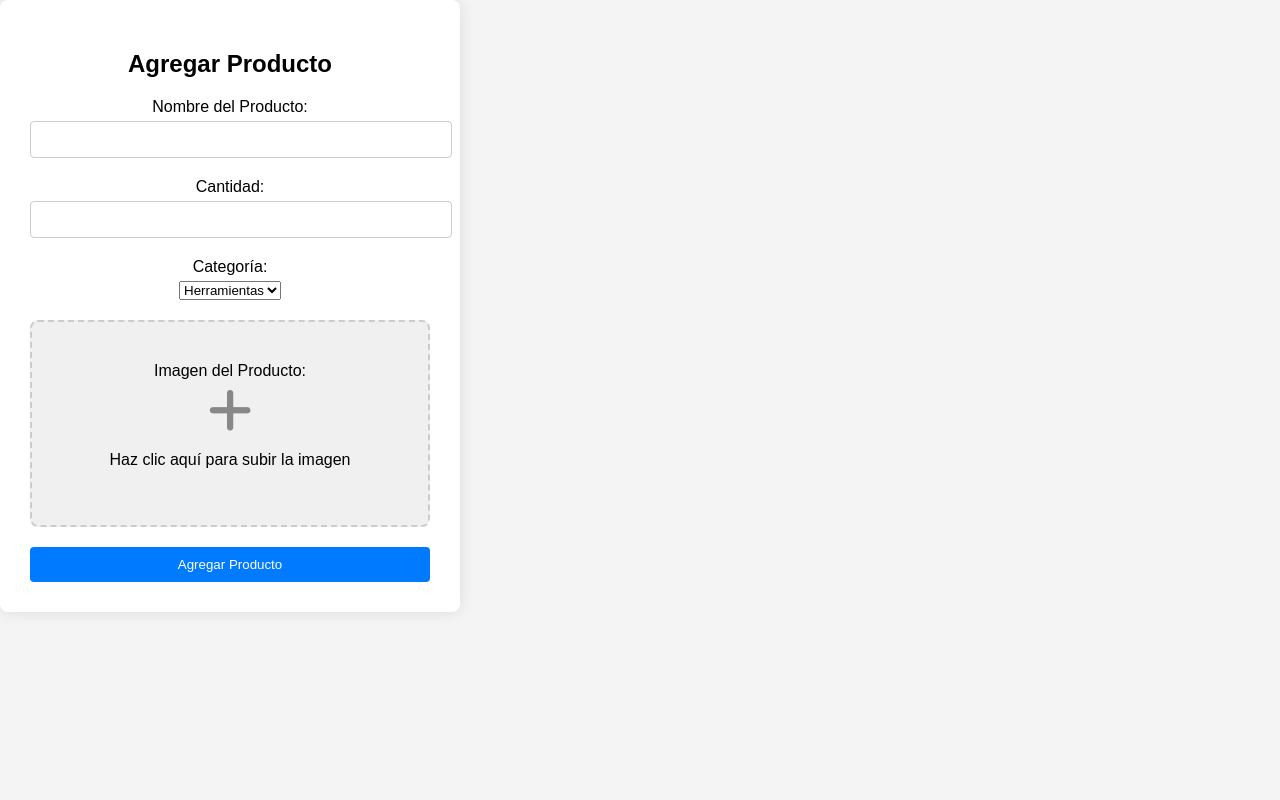
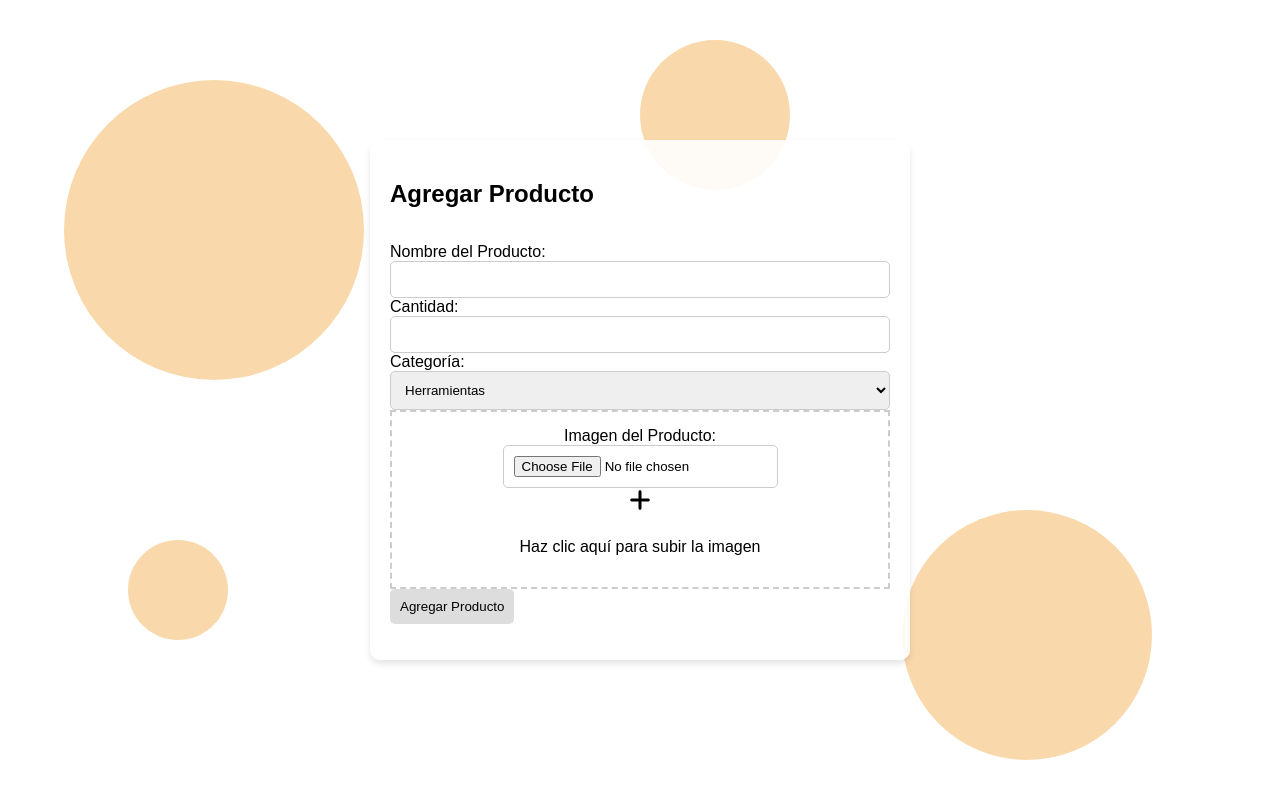
Before and after one commit to DessireZavala/Inventario, a Flask app: template templates/agregar_producto.html in a window 1280 px wide. Run offline with Flask 3, Linux system fonts and the light colour scheme; the template is opened without the code that fills it, so the values that code supplies are empty.

Commit message:
diseño form, luego cambio el css :)

```diff
--- a/templates/agregar_producto.html
+++ b/templates/agregar_producto.html
@@ -1,19 +1,87 @@
 <!-- templates/agregar_producto.html -->
-<!DOCTYPE html>
 <html lang="es">
 <head>
     <meta charset="UTF-8">
     <meta name="viewport" content="width=device-width, initial-scale=1.0">
     <title>Agregar Producto</title>
     <link rel="stylesheet" href="https://cdnjs.cloudflare.com/ajax/libs/font-awesome/6.0.0-beta3/css/all.min.css">
-    <link rel="stylesheet" href="/static/css/style.css">
-
+    <link rel="stylesheet" href="/static/css/formprod.css">
     <style>
-
+        body {
+            font-family: Arial, sans-serif;
+            background-color: #fff;
+            display: flex;
+            justify-content: center;
+            align-items: center;
+            height: 100vh;
+            margin: 0;
+            position: relative;
+            overflow: hidden;
+        }
+        .background {
+            position: absolute;
+            width: 100%;
+            height: 100%;
+            top: 0;
+            left: 0;
+            z-index: -1;
+        }
+        .background div {
+            position: absolute;
+            background-color: #f4b459;
+            opacity: 0.5;
+            border-radius: 50%;
+        }
+        .form-container {
+            background: rgba(255, 255, 255, 0.9);
+            padding: 20px;
+            border-radius: 10px;
+            box-shadow: 0 4px 6px rgba(0, 0, 0, 0.1);
+            display: flex;
+            flex-direction: column;
+            gap: 15px;
+            max-width: 500px;
+            width: 90%;
+        }
+        .form-group {
+            display: flex;
+            flex-direction: column;
+        }
+        input, select, button {
+            padding: 10px;
+            border: 1px solid #ccc;
+            border-radius: 5px;
+        }
+        .image-upload {
+            display: flex;
+            flex-direction: column;
+            align-items: center;
+            border: 2px dashed #ccc;
+            padding: 15px;
+            cursor: pointer;
+            text-align: center;
+        }
+        .image-upload i {
+            font-size: 24px;
+            margin-bottom: 10px;
+        }
+        button {
+            background: #ddd;
+            border: none;
+            cursor: pointer;
+        }
+        button:hover {
+            background: #bbb;
+        }
     </style>
 </head>
 <body>
-
+    <div class="background">
+        <div style="width: 300px; height: 300px; top: 10%; left: 5%;"></div>
+        <div style="width: 150px; height: 150px; top: 5%; left: 50%;"></div>
+        <div style="width: 100px; height: 100px; bottom: 20%; left: 10%;"></div>
+        <div style="width: 250px; height: 250px; bottom: 5%; right: 10%;"></div>
+    </div>
     <div class="form-container">
         <h2>Agregar Producto</h2>
         <form method="POST" action="/agregar_producto" enctype="multipart/form-data">
@@ -31,18 +99,16 @@
                     <option value="herramientas">Herramientas</option>
                     <option value="pintura">Pintura</option>
                     <option value="repuestos">Repuestos</option>
-                <!-- Puedes añadir más categorías si lo deseas -->
                 </select>
             </div>
             <div class="form-group image-upload">
                 <label for="imagen">Imagen del Producto:</label>
                 <input type="file" id="imagen" name="imagen" accept="image/*" required>
-            <i class="fas fa-plus"></i> <!-- Ícono de más para indicar que se debe subir una imagen -->
+                <i class="fas fa-plus"></i>
                 <p>Haz clic aquí para subir la imagen</p>
             </div>
             <button type="submit" class="btn">Agregar Producto</button>
         </form>
     </div>
-
 </body>
 </html>
```
Lines whose indentation alone changed are shown as unchanged.
